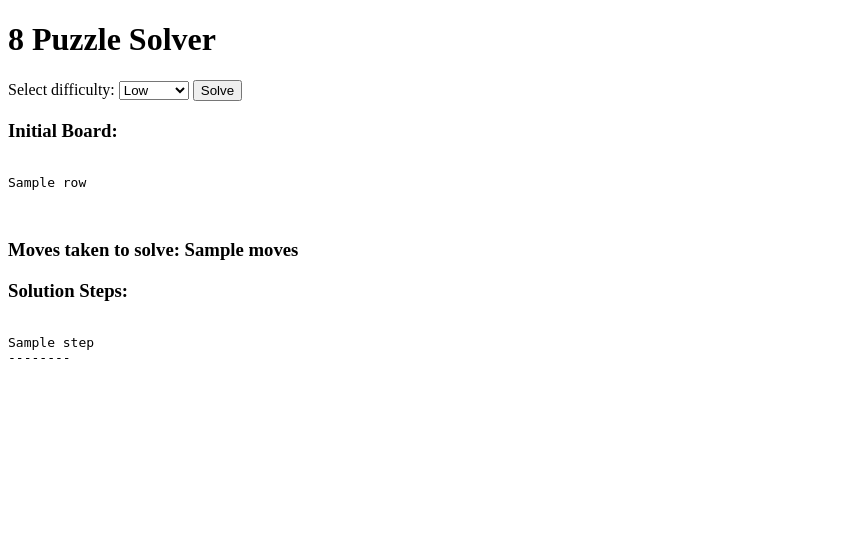
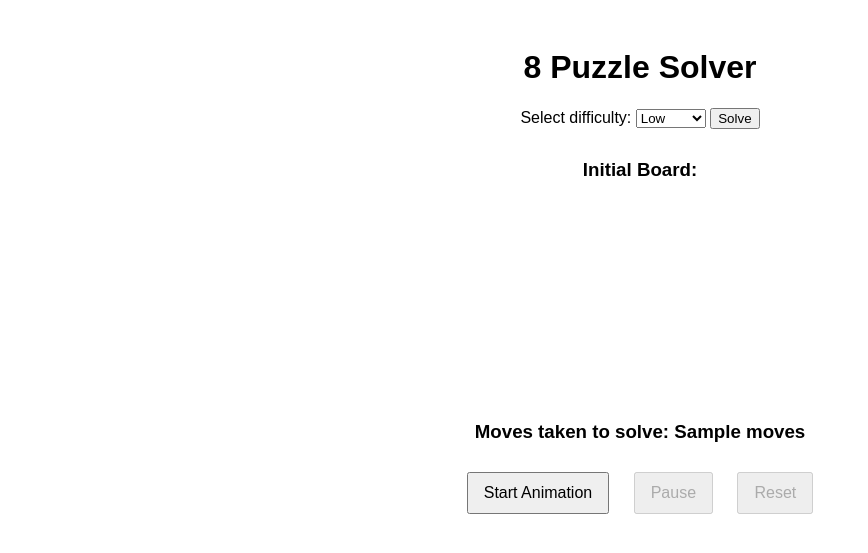
Before and after one commit to Laibalaghari04/flask-8puzzle, a Flask app: template templates/index.html in a window 1280 px wide. Shown: the top 553 px of the page, without its empty margins (0-868 px from the left). Run offline with Flask 3, Linux system fonts and the light colour scheme; the template is opened without the code that fills it: most values are stand-ins (such as "Sample title", 1, 10 or a date in 2020).

Commit message:
Update index.html

```diff
--- a/templates/index.html
+++ b/templates/index.html
@@ -2,6 +2,43 @@
 <html>
 <head>
     <title>8 Puzzle Solver</title>
+    <style>
+        body {
+            font-family: Arial, sans-serif;
+            padding: 20px;
+            text-align: center;
+        }
+        .board {
+            display: grid;
+            grid-template-columns: repeat(3, 60px);
+            grid-template-rows: repeat(3, 60px);
+            gap: 5px;
+            justify-content: center;
+            margin: 20px auto;
+        }
+        .tile {
+            width: 60px;
+            height: 60px;
+            line-height: 60px;
+            font-size: 24px;
+            background-color: #4CAF50;
+            color: white;
+            border-radius: 8px;
+            user-select: none;
+        }
+        .blank {
+            background-color: #ddd;
+        }
+        button {
+            margin: 10px;
+            padding: 10px 15px;
+            font-size: 16px;
+            cursor: pointer;
+        }
+        h3 {
+            margin-top: 30px;
+        }
+    </style>
 </head>
 <body>
     <h1>8 Puzzle Solver</h1>
@@ -9,30 +46,86 @@
     <form method="post">
         <label for="difficulty">Select difficulty:</label>
         <select id="difficulty" name="difficulty">
-            <option value="low">Low</option>
-            <option value="medium">Medium</option>
-            <option value="high">High</option>
+            <option value="low" {% if board and difficulty == 'low' %}selected{% endif %}>Low</option>
+            <option value="medium" {% if board and difficulty == 'medium' %}selected{% endif %}>Medium</option>
+            <option value="high" {% if board and difficulty == 'high' %}selected{% endif %}>High</option>
         </select>
         <input type="submit" value="Solve">
     </form>
 
     {% if board %}
         <h3>Initial Board:</h3>
-        <pre>
-{% for row in board %}
-{{ row }}
-{% endfor %}
-        </pre>
+        <div id="board" class="board"></div>
 
         <h3>Moves taken to solve: {{ moves }}</h3>
 
-        <h3>Solution Steps:</h3>
-        <pre>
-{% for step in solution %}
-{{ step }}
---------
-{% endfor %}
-        </pre>
+        <button id="startBtn">Start Animation</button>
+        <button id="pauseBtn" disabled>Pause</button>
+        <button id="resetBtn" disabled>Reset</button>
+
+        <script>
+            const solutionSteps = {{ solution | tojson }};
+            const boardElement = document.getElementById('board');
+            let currentStep = 0;
+            let intervalId = null;
+
+            function renderBoard(step) {
+                boardElement.innerHTML = '';
+                const rows = solutionSteps[step].split('\n');
+                for (let r = 0; r < 3; r++) {
+                    const nums = rows[r].split(' ');
+                    for (let c = 0; c < 3; c++) {
+                        const tile = document.createElement('div');
+                        tile.classList.add('tile');
+                        if (nums[c] === '0') {
+                            tile.classList.add('blank');
+                            tile.textContent = '';
+                        } else {
+                            tile.textContent = nums[c];
+                        }
+                        boardElement.appendChild(tile);
+                    }
+                }
+            }
+
+            function startAnimation() {
+                if (intervalId) return; // already running
+                intervalId = setInterval(() => {
+                    if (currentStep >= solutionSteps.length) {
+                        clearInterval(intervalId);
+                        intervalId = null;
+                        document.getElementById('pauseBtn').disabled = true;
+                        return;
+                    }
+                    renderBoard(currentStep);
+                    currentStep++;
+                }, 1000);
+                document.getElementById('startBtn').disabled = true;
+                document.getElementById('pauseBtn').disabled = false;
+                document.getElementById('resetBtn').disabled = false;
+            }
+
+            function pauseAnimation() {
+                clearInterval(intervalId);
+                intervalId = null;
+                document.getElementById('startBtn').disabled = false;
+                document.getElementById('pauseBtn').disabled = true;
+            }
+
+            function resetAnimation() {
+                pauseAnimation();
+                currentStep = 0;
+                renderBoard(currentStep);
+                document.getElementById('resetBtn').disabled = true;
+            }
+
+            // Initially render the first board state
+            renderBoard(0);
+
+            document.getElementById('startBtn').addEventListener('click', startAnimation);
+            document.getElementById('pauseBtn').addEventListener('click', pauseAnimation);
+            document.getElementById('resetBtn').addEventListener('click', resetAnimation);
+        </script>
     {% endif %}
 </body>
 </html>
```
